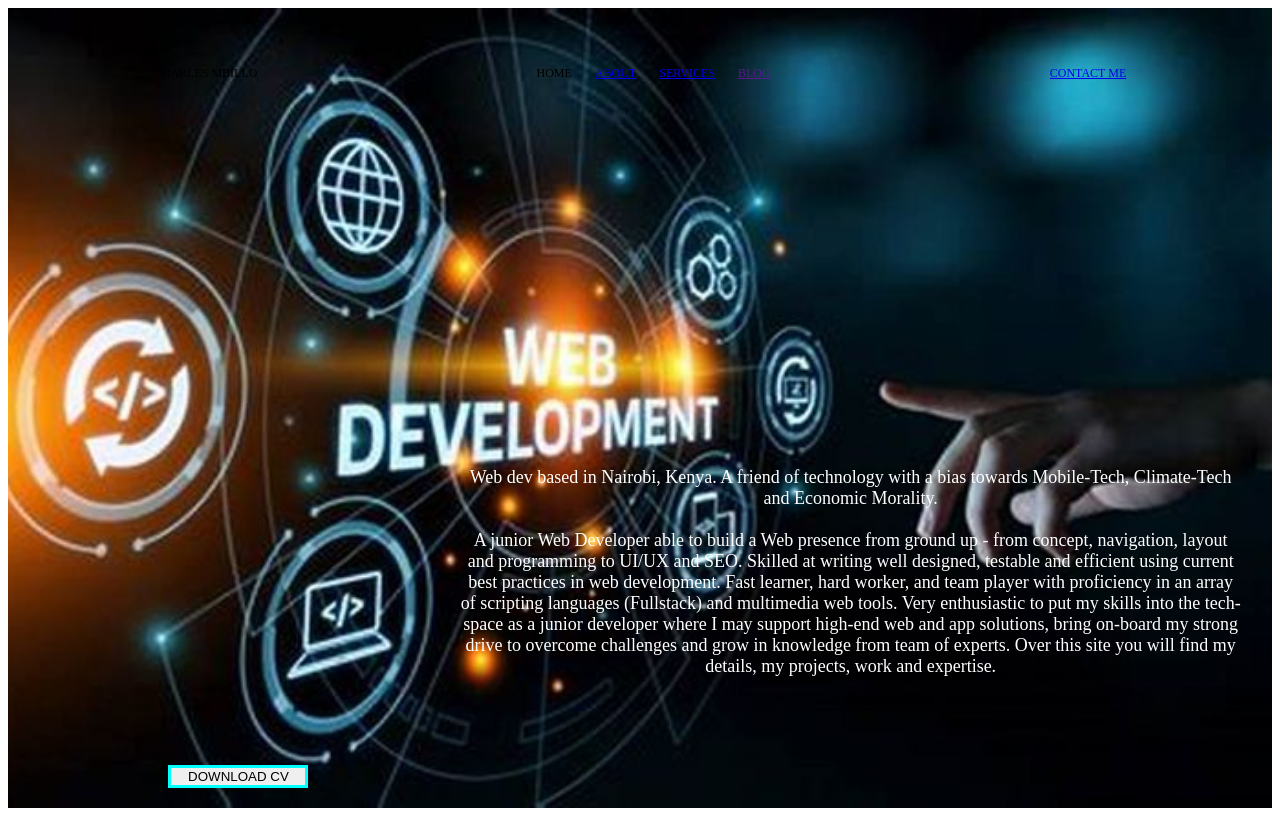
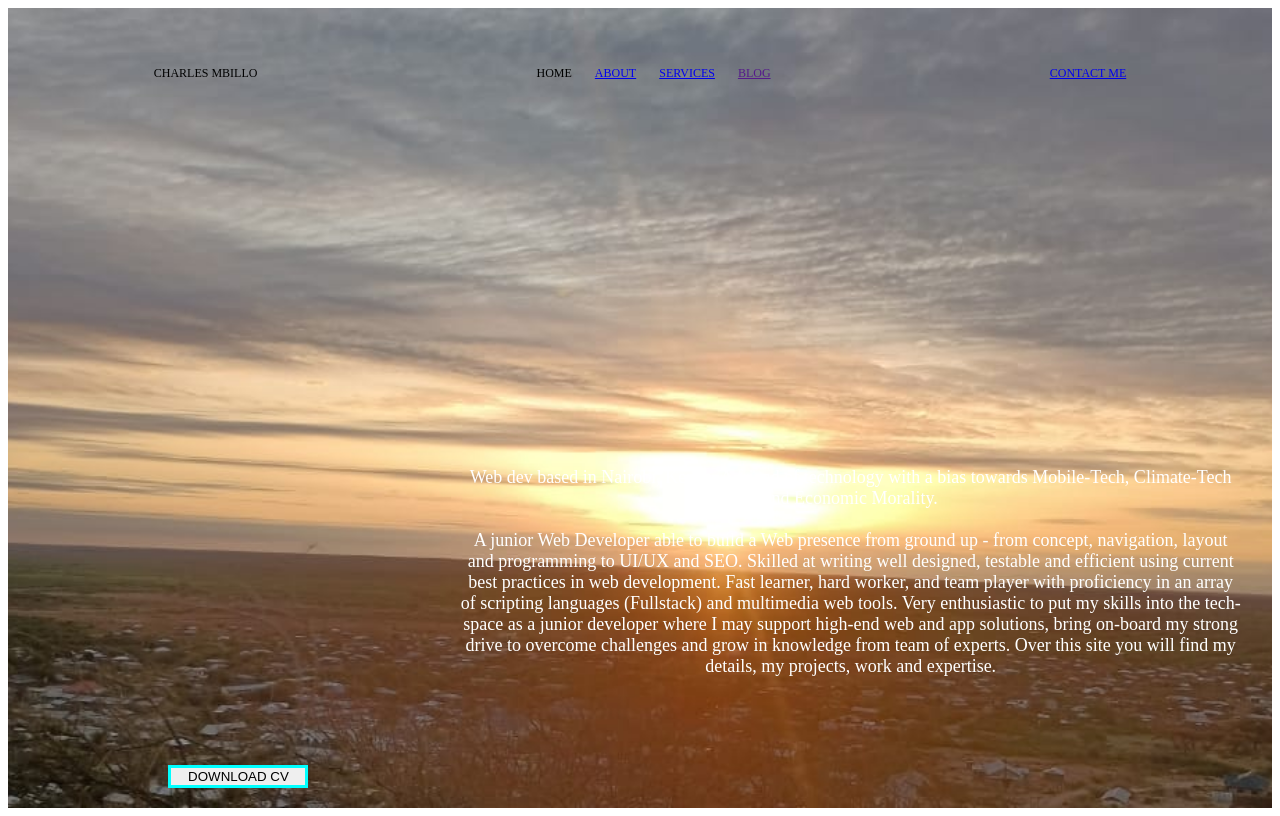
Before and after one commit to Pixels-02/homepage, a plain HTML site: page index.html in a window 1280 px wide. Drawn offline with Linux system fonts and the light colour scheme.

Commit message:
Update styles.css

```diff
--- a/styles.css
+++ b/styles.css
@@ -4,7 +4,7 @@
     justify-content: center;
     text-align: center;
     align-self: center;
-    background-image: url(web.dvmt.jpg);
+    background-image: url(bck1.jpg);
     background-position: 50% 0px;
     min-height: 100vh!important;
     background-repeat: no-repeat;
```
